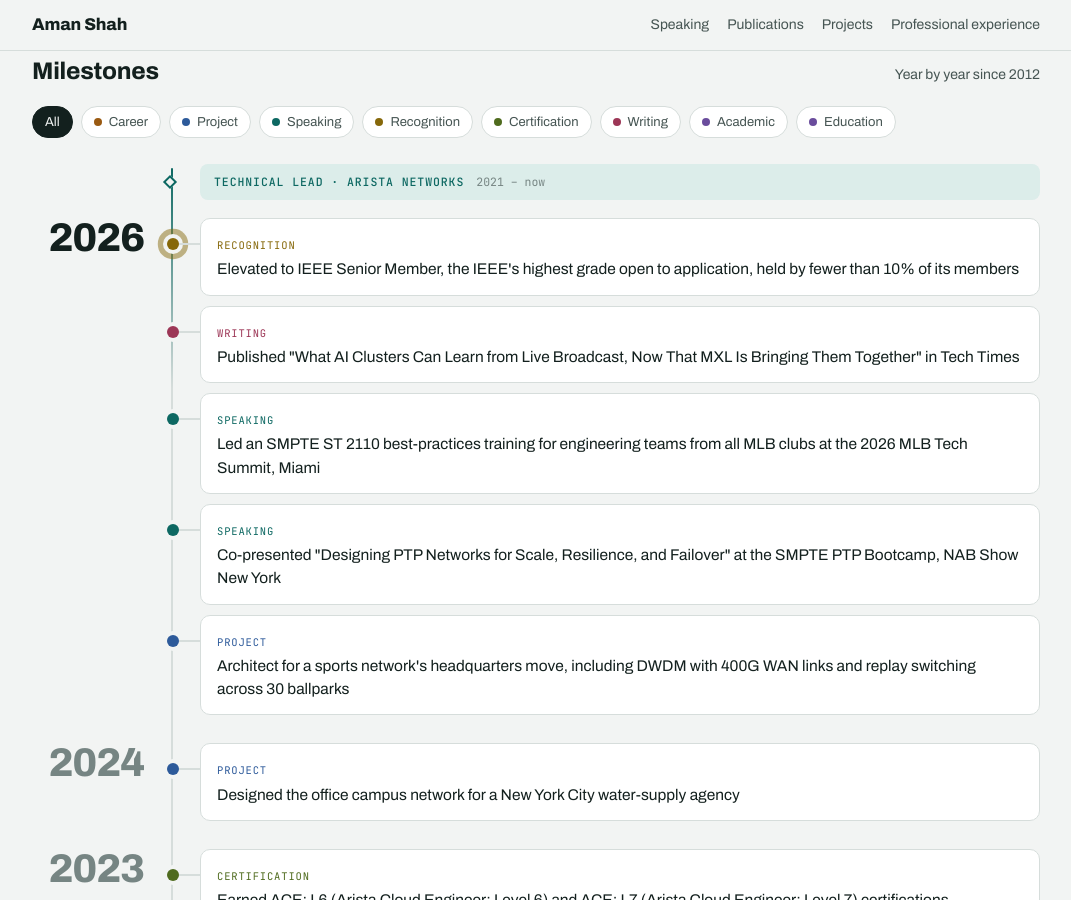
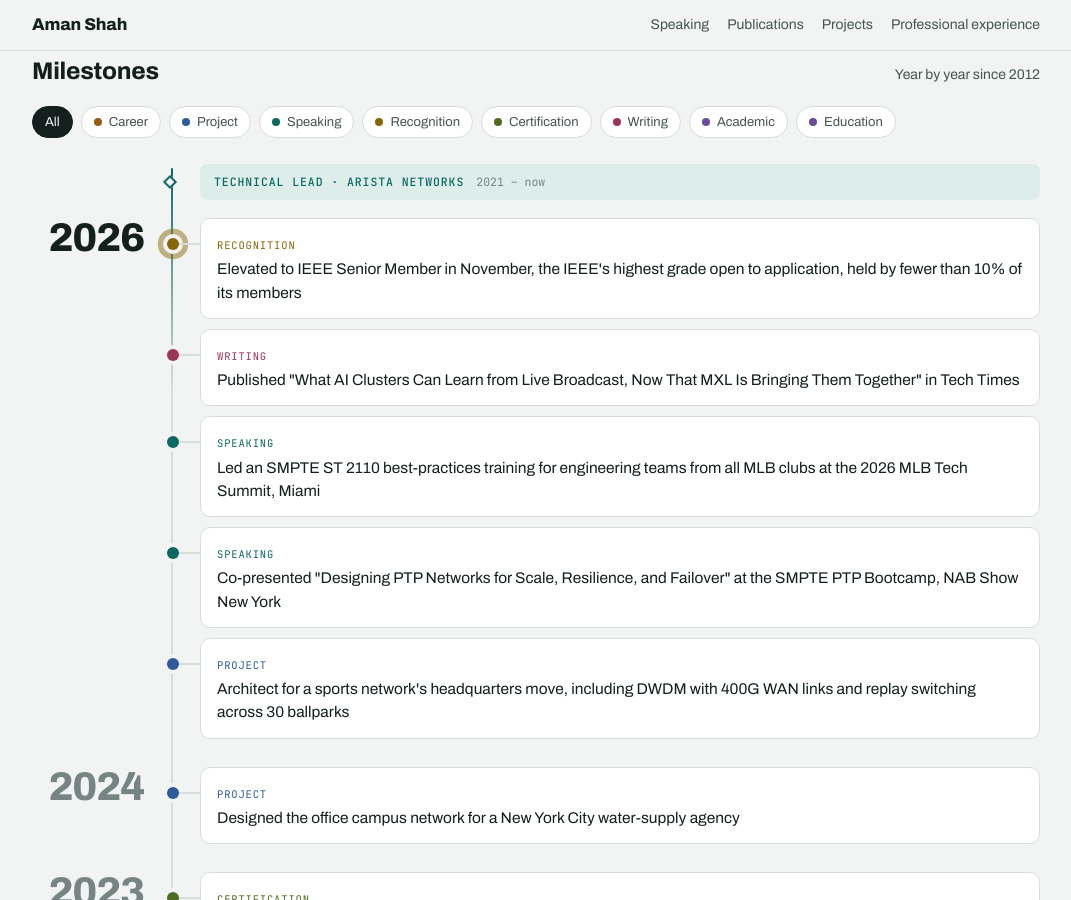
Before and after one commit to Amanshah91/amanshah91.github.io, a Jekyll site: the page built from index.html, in a window 1280 px wide and 900 px high, scrolled down 2589 px. Shown: the whole window, without its empty margins (104-1175 px from the left). Built offline with Jekyll 4.4.1, drawn with Linux system fonts in a browser that asks for light colours; some of the changed text lies outside the part shown.

Commit message:
IEEE Senior Member: elevated November 2026
Co-Authored-By: Claude Opus 5.5 <noreply@anthropic.com>
Claude-Session: https://claude.ai/code/session_016ECpXB9SB4zXKomSvGvhZo

```diff
--- a/_data/credentials.yml
+++ b/_data/credentials.yml
@@ -32,7 +32,7 @@ certifications:
 memberships:
   - year: "2026"
     title: IEEE
-    detail: Senior Member, Institute of Electrical and Electronics Engineers
+    detail: Senior Member (elevated November 2026), Institute of Electrical and Electronics Engineers
   - year: "2026"
     title: IET
     detail: Technician Member (TMIET), Institution of Engineering and Technology
--- a/_data/milestones.yml
+++ b/_data/milestones.yml
@@ -7,7 +7,7 @@
   era: lead
   items:
     - kind: Recognition
-      text: Elevated to IEEE Senior Member, the IEEE's highest grade open to application, held by fewer than 10% of its members
+      text: Elevated to IEEE Senior Member in November, the IEEE's highest grade open to application, held by fewer than 10% of its members
     - kind: Writing
       text: Published "What AI Clusters Can Learn from Live Broadcast, Now That MXL Is Bringing Them Together" in Tech Times
     - kind: Speaking
```
